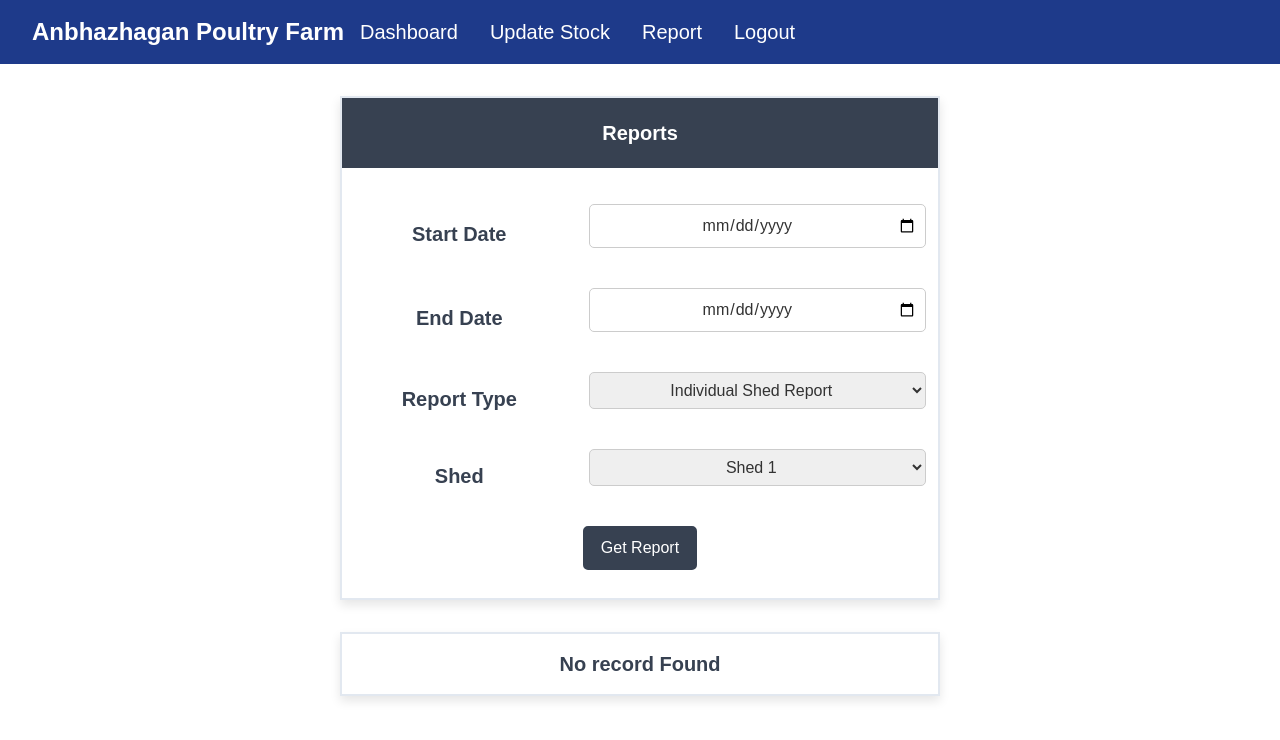
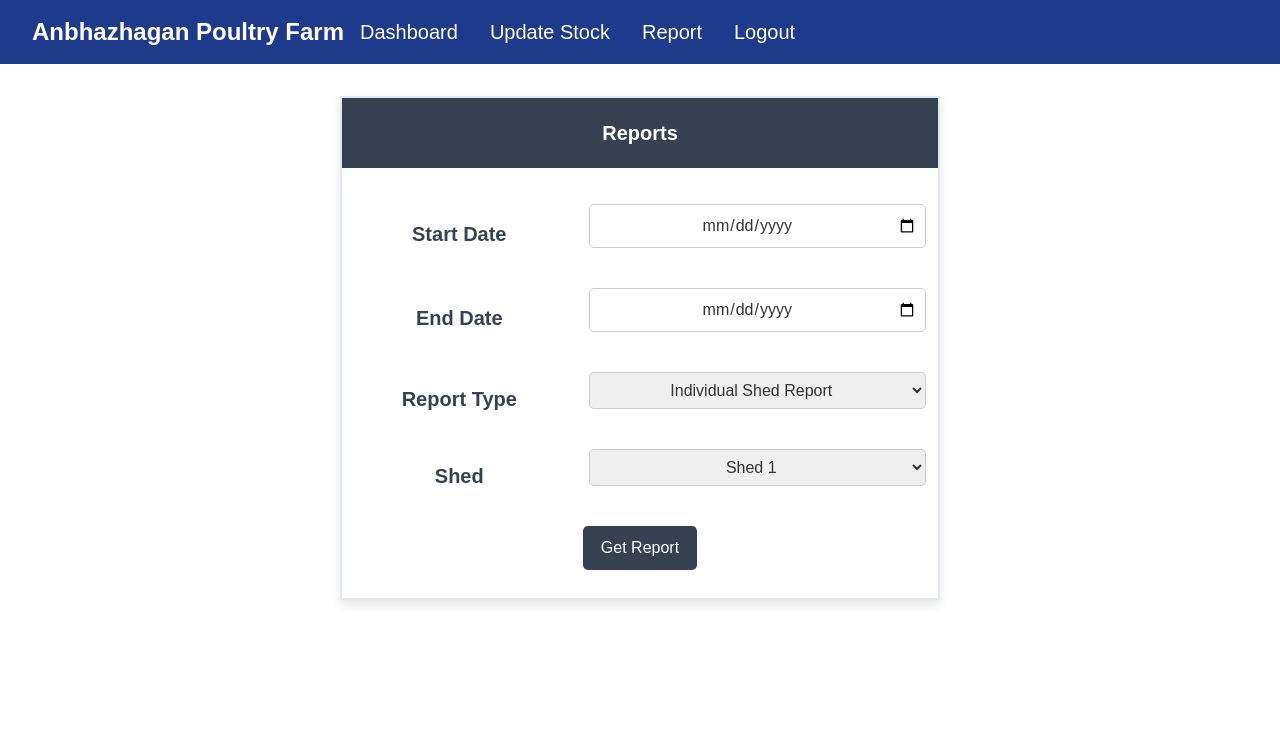
Before and after one commit to GokulKumar2003/Poultry-Farm-Front-End, a React (Vite) app: page /report in a window 1280 px wide. Shown: the top 740 px of the page. Built offline with nearby package versions, Linux system fonts and the light colour scheme.

Commit message:
fix record not found err

```diff
--- a/src/components/DownloadReport.jsx
+++ b/src/components/DownloadReport.jsx
@@ -199,7 +199,7 @@ export default function DownloadReport(){
         </tbody>
       </table>
       </form>
-      {<ReportTable report={report}/>}
+      {isResponseReady && <ReportTable report={report}/>}
       <ToastContainer />
     </>
   );
```
